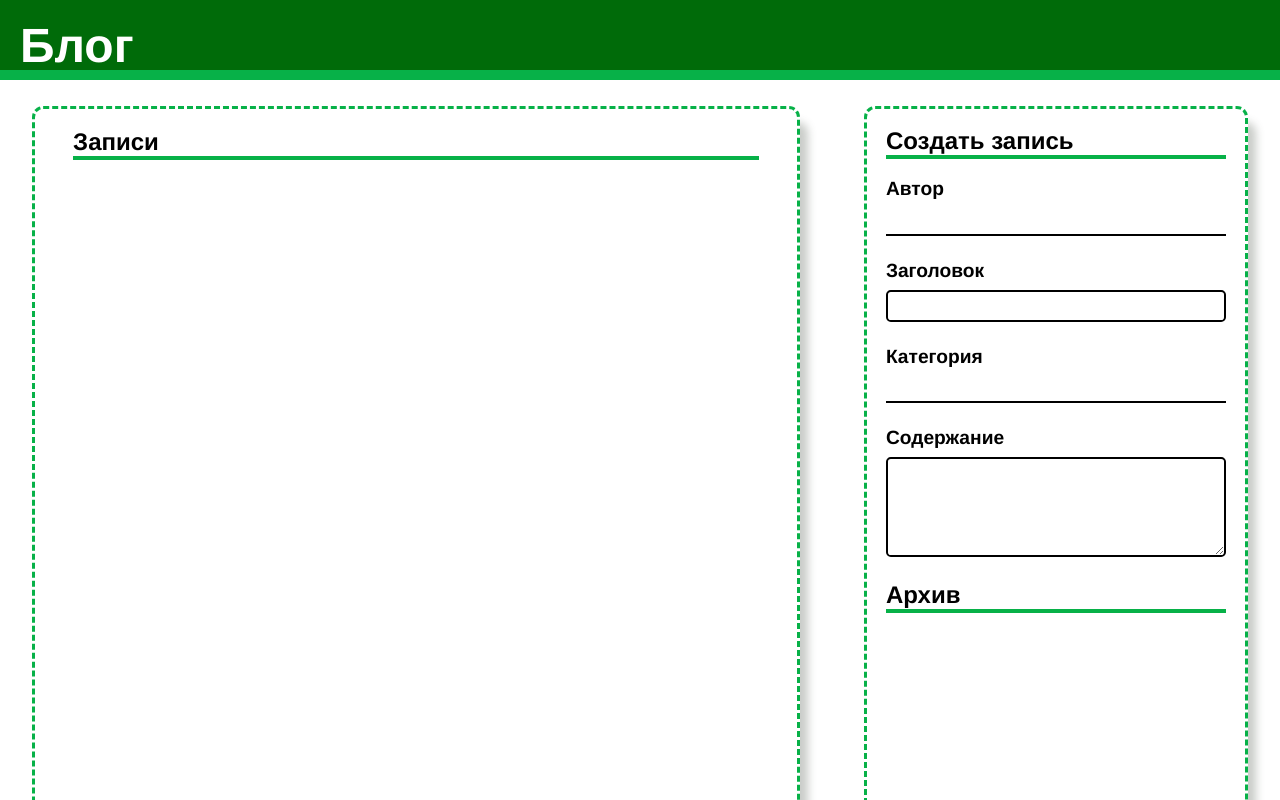
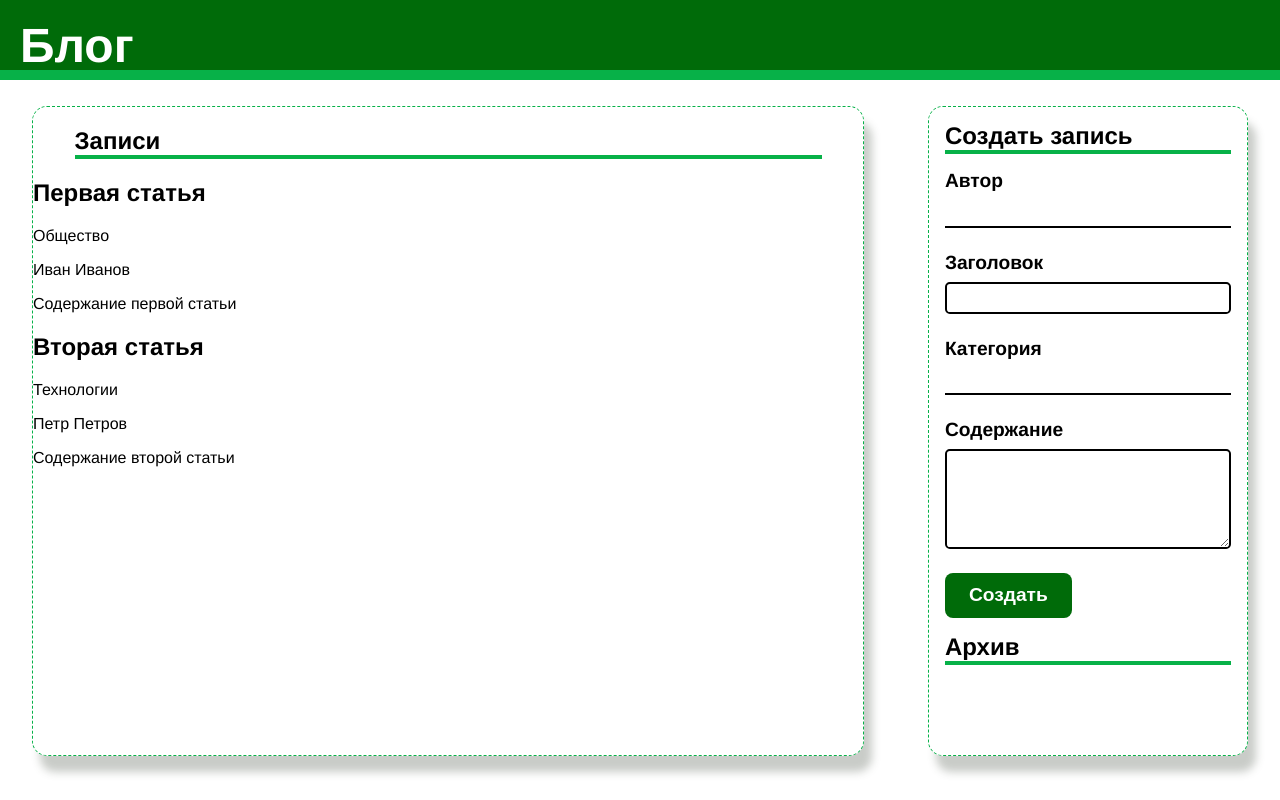
Before and after one commit to FacelessEmoji/react-blog, a React (Create React App) app: page / in a window 1280 px wide. Shown: the top 800 px of the page. Built offline with nearby package versions, Linux system fonts and the light colour scheme.

Commit message:
complete aside block without functionality, added base for articles, added Article.js

```diff
--- a/src/assets/styles/aside.css
+++ b/src/assets/styles/aside.css
@@ -3,16 +3,15 @@
 
 .aside {
     min-height: 80%;
-    height: 800px;
-    min-width: 30%;
+    height: 650px;
+    min-width: 25%;
 
-    border-color: var(--border-color);
-    border-style: dashed;
-    border-radius: 0.7rem;
-    border-width: 0.2rem;
+    border: dashed 0.1rem var(--border-color);
+    border-radius: 15px;
 
     box-shadow: var(--box-shadow);
 
+    overflow: auto;
 }
 
 .aside-title {
@@ -100,13 +99,24 @@
     outline: none;
     border: 2px solid black;
     border-radius: 0.3rem;
-    padding: 0.2rem 0 0.2rem 1rem;
+    padding: 0.3rem;
 }
 
 .content-input label {
     margin: 0 0 0.5rem 0;
 }
 
+.create-button{
+    font-size: 1.2rem;
+    font-weight: bold;
+    color: white;
+    background-color: var(--background-color);
+
+    padding: 0.7rem 1.5rem;
+
+    border: none;
+    border-radius: 0.5rem;
+}
 
 /*-----------Конец формочки-----------*/
 .aside-archive-title {
--- a/src/assets/styles/main.css
+++ b/src/assets/styles/main.css
@@ -3,15 +3,15 @@
 
 .main{
     min-height: 80%;
-    height: 800px;
-    min-width: 60%;
+    height: 650px;
+    min-width: 65%;
 
-    border-color: var(--border-color);
-    border-style: dashed;
-    border-radius: 0.7rem;
-    border-width: 0.2rem;
+    border: dashed 0.1rem var(--border-color);
+    border-radius: 15px;
 
     box-shadow: var(--box-shadow);
+
+    overflow: auto;
 }
 
 .main-title{
--- a/src/components/Aside.js
+++ b/src/components/Aside.js
@@ -24,6 +24,9 @@ const Aside = () => {
                 <label htmlFor="content">Содержание</label>
                 <textarea id="content" name="content" />
             </div>
+            <button className="create-button" onClick={handleForm}>
+                Создать
+            </button>
         </form>
 
         <h2 className="aside-archive-title">Архив</h2>
@@ -32,4 +35,7 @@ const Aside = () => {
   );
 };
 
+
+function handleForm() {
+}
 export default Aside;
--- a/src/components/Main.js
+++ b/src/components/Main.js
@@ -1,12 +1,22 @@
 import React from "react";
+import Article from "../elements/Article";
 import '../assets/styles/main.css';
 import '../assets/styles/index.css';
 const Main = () => {
+    const articles = [
+        { title: 'Первая статья', category: 'Общество', author: 'Иван Иванов', content: 'Содержание первой статьи' },
+        { title: 'Вторая статья', category: 'Технологии', author: 'Петр Петров', content: 'Содержание второй статьи' },
+        // Добавьте другие статьи по аналогии
+    ];
+
   return (
       <main className="main">
           <h2 className="main-title">Записи</h2>
           <hr className="line"/>
           <div className="articles">
+              {articles.map(article => (
+                  <Article title={article.title} category={article.category} author={article.author} content={article.content} />
+              ))}
               {/*    TODO: Тут статьи */}
           </div>
       </main>
--- a/src/elements/Article.js
+++ b/src/elements/Article.js
@@ -0,0 +1,14 @@
+import React from 'react';
+
+const Article = ({ title, category, author, content}) => {
+    return (
+        <article className="article_container">
+            <h1 className="article-title">{title}</h1>
+            <p className="article-content">{category}</p>
+            <p className="article-content">{author}</p>
+            <p className="article-content">{content}</p>
+        </article>
+    );
+};
+
+export default Article;
```
